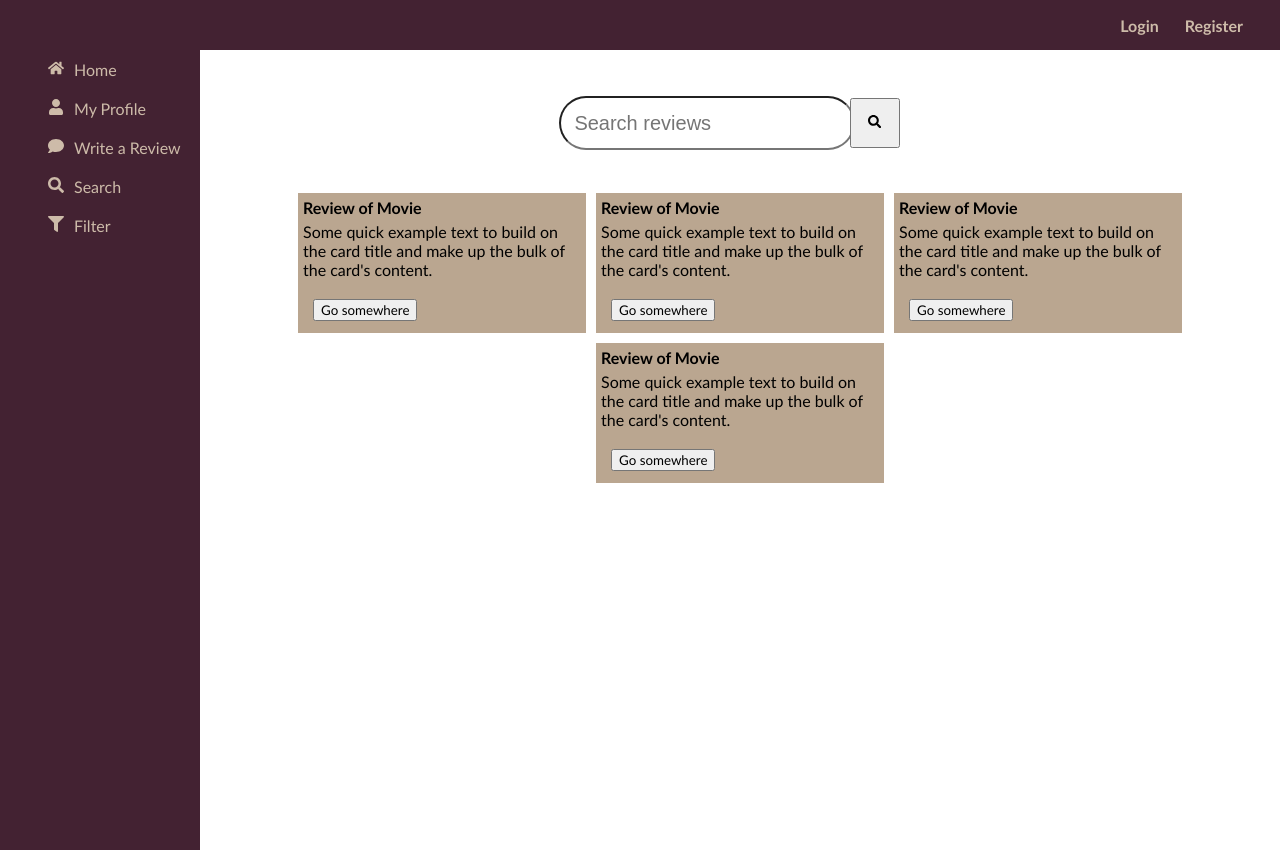
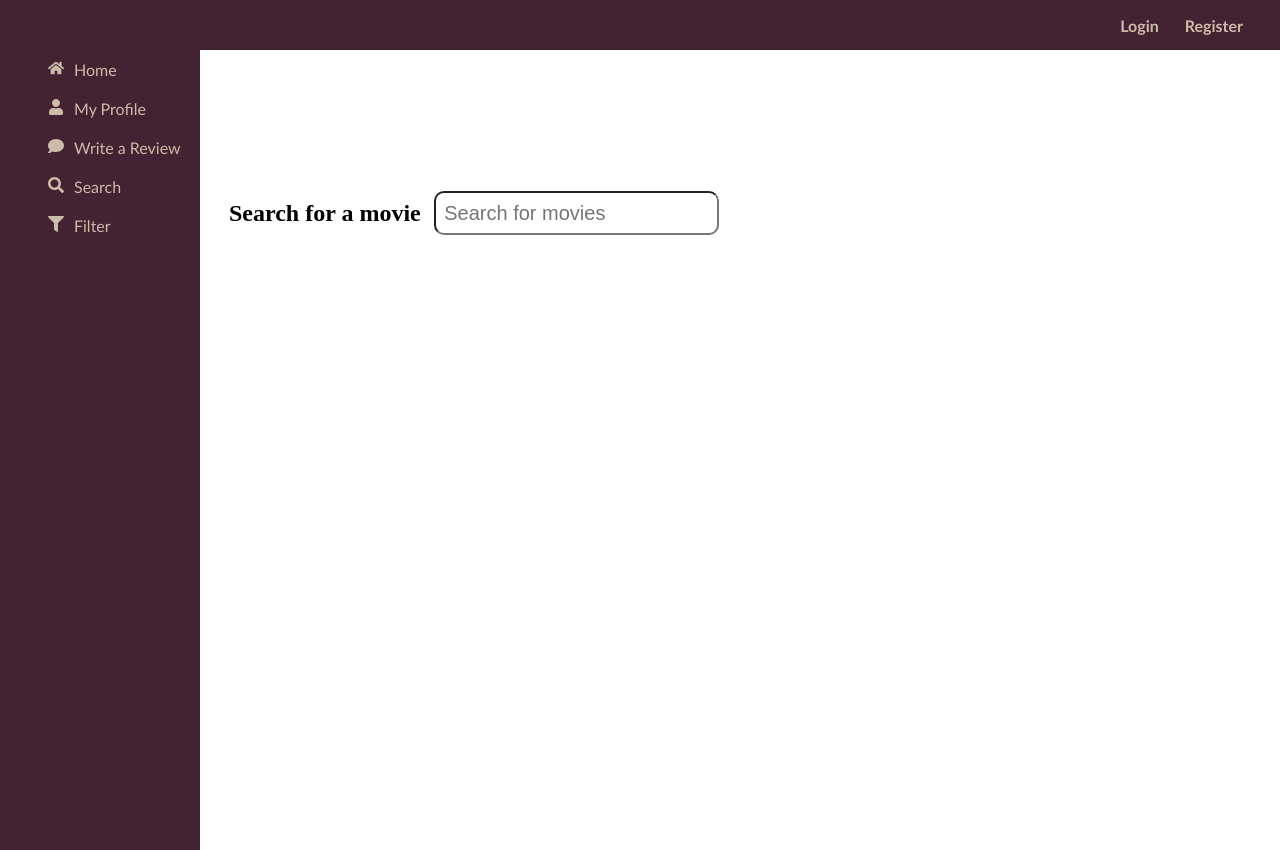
Before and after one commit to April-2022-LC-LiftOff/PyramidBuilders, a React (Create React App) app in the folder frontend/: page / in a window 1280 px wide. Built offline with nearby package versions, Linux system fonts and the light colour scheme.

Commit message:
API successfully pulling in search term movies; no CSS styling yet

```diff
--- a/frontend/package.json
+++ b/frontend/package.json
@@ -6,6 +6,7 @@
 		"@testing-library/jest-dom": "^5.16.4",
 		"@testing-library/react": "^13.1.1",
 		"@testing-library/user-event": "^13.5.0",
+		"axios": "^0.27.2",
 		"bootstrap": "^5.1.3",
 		"react": "^18.1.0",
 		"react-bootstrap": "^2.3.1",
--- a/frontend/src/App.js
+++ b/frontend/src/App.js
@@ -7,8 +7,6 @@ import Search from './components/contentPages/Search';
 import Filter from './components/contentPages/Filter';
 import Review from './components/contentPages/Review';
 import './App.css';
-
-
 
 function App() {
   return (
--- /dev/null
+++ b/frontend/src/components/SearchFunctions/Card.js
@@ -0,0 +1,19 @@
+import React from "react";
+// import Card from "react-bootstrap/Card";
+
+export default function Cards(props) {
+    const {movie} = props;
+
+    return (
+        <div className="resultCard">
+            <figure className="image is-48x48">
+                <img src={movie.Poster} alt={movie.Title} />
+            </figure>
+            {/* <Card className="item" style={{ width: '18rem' }}>
+                <Card.img>{movie.Poster}</Card.img>
+                <Card.Title id="title">{movie.Title}</Card.Title>
+                <Card.Body id="body" >Year: {movie.Year}</Card.Body>
+            </Card> */}
+        </div>
+    );
+}
--- /dev/null
+++ b/frontend/src/components/SearchFunctions/CardList.js
@@ -0,0 +1,19 @@
+import React from "react";
+import Card from "./Card";
+
+function CardList( {results}) {
+    let data = [];
+    if (results.data) {
+        data = results.data.Search || [];
+    }
+    console.log(data)
+    return (
+        <div className="result">
+            {data.map((item) => (
+                <Card key={item.imdbID} movie={item} />
+            ))}
+        </div>
+    );
+}
+
+export default CardList;
--- /dev/null
+++ b/frontend/src/components/SearchFunctions/SearchBar.js
@@ -0,0 +1,30 @@
+import React, { useState } from "react";
+
+function SearchBar(props) {
+
+    const { onSearch } = props;
+
+    const [searchText, setSearchText] = useState('');
+
+    const handleInput = (e) => {
+        const text = e.target.value
+        setSearchText(text)
+    }
+
+    const handleEnterKeyPressed = (e) => {
+        if(e.key === "Enter") {
+            onSearch(searchText)
+        }
+    };
+
+    return(
+        <div>
+            <div className="control">
+                <input className="input" onChange={handleInput}
+                onKeyPress={handleEnterKeyPressed} type="text" value={searchText} placeholder="Search for movies" />
+            </div>
+        </div>
+    );
+}
+
+export default SearchBar;
--- /dev/null
+++ b/frontend/src/components/api/OMDBapi.js
@@ -0,0 +1,5 @@
+import axios from "axios";
+
+export default axios.create({
+    baseURL: 'http://www.omdbapi.com/'
+})
--- a/frontend/src/components/contentPages/Home.js
+++ b/frontend/src/components/contentPages/Home.js
@@ -1,58 +1,91 @@
-import React from "react";
-import Card from "react-bootstrap/Card";
-import Button from 'react-bootstrap/Button';
-import * as FaIcons from 'react-icons/fa';
-import Form from 'react-bootstrap/Form'
-
+import React, { Component, useState } from "react";
+// import Card from "react-bootstrap/Card";
+// import Button from 'react-bootstrap/Button';
+// import * as FaIcons from 'react-icons/fa';
+// import Form from 'react-bootstrap/Form';
 import './pages.css';
 
-const Home = () => {
-	return (
+import CardList from "../SearchFunctions/CardList";
+import SearchBar from "../SearchFunctions/SearchBar";
+import OMDBapi from "../api/OMDBapi";
 
 
-		<div className="page">
+function Home(props) {
 
-			<div>
-			<Form className="searchContainer">
-				<Form.Group>
-					<Form.Control className="searchInput" type="text" placeholder="Search reviews" />
-				</Form.Group>
-				<Button id="searchIcon" variant="primary" type="submit">
-					<FaIcons.FaSearch />
-				</Button>
-			</Form>
-			</div>
+	const [state, setState] = useState({
+		results: []
+	  });
+
+	  const onSearch = async (text) => {
+		const results = await OMDBapi.get("/", {
+		  params: {s: text, i: "tt3896198", apiKey: "84a99a76"}
+		} )
+		setState(prevState => {
+		  return {...prevState, results:results}
+		})
+	  }
 
 
+
+	  return (
+		<div className="page">
+		  <div className="searchContainer">
+			<h2 className="title is-2 has-text-centered">
+			  Search for a movie
+			</h2>
+			<SearchBar className="searchInput" onSearch={onSearch}/>
+
 			<div className="container">
+			<CardList results={state.results}/>
+			</div>
+		  </div>
+		</div>
+	  );
 
-			<Card className="item" style={{ width: '18rem' }}>
-				<Card.Title id="title">Review of Movie</Card.Title>
-				<Card.Body id="body"> Some quick example text to build on the card title and make up the bulk of the card's content.</Card.Body>
-				<Button id="button" variant="primary">Go somewhere</Button>
-			</Card>
+	// return (
 
-			<Card className="item" style={{ width: '18rem' }}>
-				<Card.Title id="title">Review of Movie</Card.Title>
-				<Card.Body id="body"> Some quick example text to build on the card title and make up the bulk of the card's content.</Card.Body>
-				<Button id="button" variant="primary">Go somewhere</Button>
-			</Card>
+	// 	<div className="page">
 
-			<Card className="item" style={{ width: '18rem' }}>
-				<Card.Title id="title">Review of Movie</Card.Title>
-				<Card.Body id="body"> Some quick example text to build on the card title and make up the bulk of the card's content.</Card.Body>
-				<Button id="button" variant="primary">Go somewhere</Button>
-			</Card>
-			<Card className="item" style={{ width: '18rem' }}>
-				<Card.Title id="title">Review of Movie</Card.Title>
-				<Card.Body id="body"> Some quick example text to build on the card title and make up the bulk of the card's content.</Card.Body>
-				<Button id="button" variant="primary">Go somewhere</Button>
-			</Card>
+	// 		<div>
+	// 		<Form className="searchContainer">
+	// 			<Form.Group>
+	// 				<Form.Control className="searchInput" type="text" placeholder="Search reviews"/>
+	// 			</Form.Group>
+	// 			<Button id="searchIcon" variant="primary" type="submit">
+	// 				<FaIcons.FaSearch type="submit"/>
+	// 			</Button>
+	// 		</Form>
+	// 		</div>
 
-			</div>
-		</div>
 
-	);
+	// 		<div className="container">
+
+	// 		<Card className="item" style={{ width: '18rem' }}>
+	// 			<Card.Title id="title">Title</Card.Title>
+	// 			<Card.Body id="body" > Some quick example text to build on the card title and make up the bulk of the card's content.</Card.Body>
+	// 			<Button id="button" variant="primary">Go somewhere</Button>
+	// 		</Card>
+	// 		<Card className="item" style={{ width: '18rem' }}>
+	// 			<Card.Title id="title">Title</Card.Title>
+	// 			<Card.Body id="body" > Some quick example text to build on the card title and make up the bulk of the card's content.</Card.Body>
+	// 			<Button id="button" variant="primary">Go somewhere</Button>
+	// 		</Card>
+	// 		<Card className="item" style={{ width: '18rem' }}>
+	// 			<Card.Title id="title">Title</Card.Title>
+	// 			<Card.Body id="body" > Some quick example text to build on the card title and make up the bulk of the card's content.</Card.Body>
+	// 			<Button id="button" variant="primary">Go somewhere</Button>
+	// 		</Card>
+	// 		<Card className="item" style={{ width: '18rem' }}>
+	// 			<Card.Title id="title">Title</Card.Title>
+	// 			<Card.Body id="body" > Some quick example text to build on the card title and make up the bulk of the card's content.</Card.Body>
+	// 			<Button id="button" variant="primary">Go somewhere</Button>
+	// 		</Card>
+
+
+	// 		</div>
+	// 	</div>
+
+	// );
 };
 
 export default Home;
```
Also changed, not shown: 1 other file (tests, documents, lock files or other folders).
